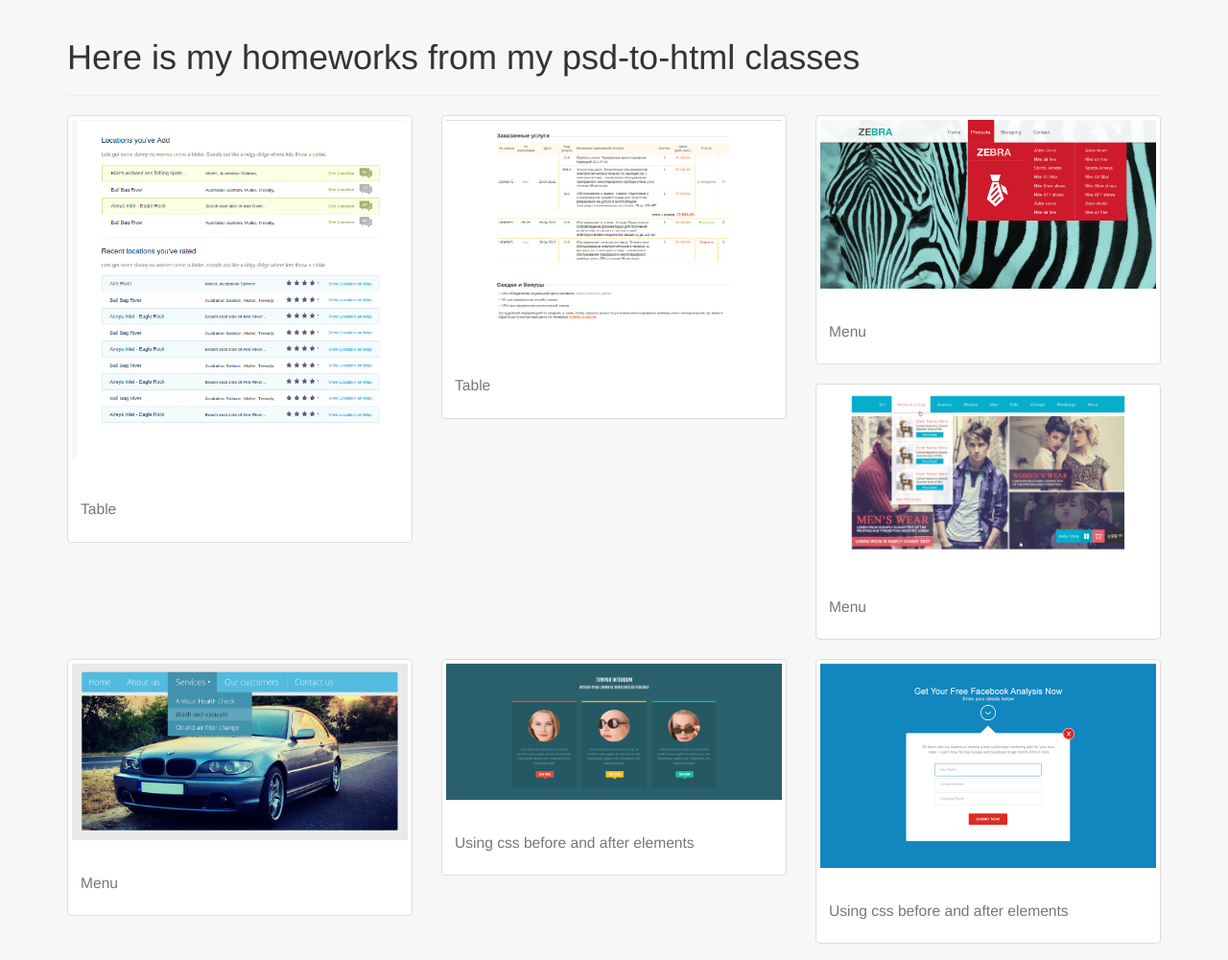
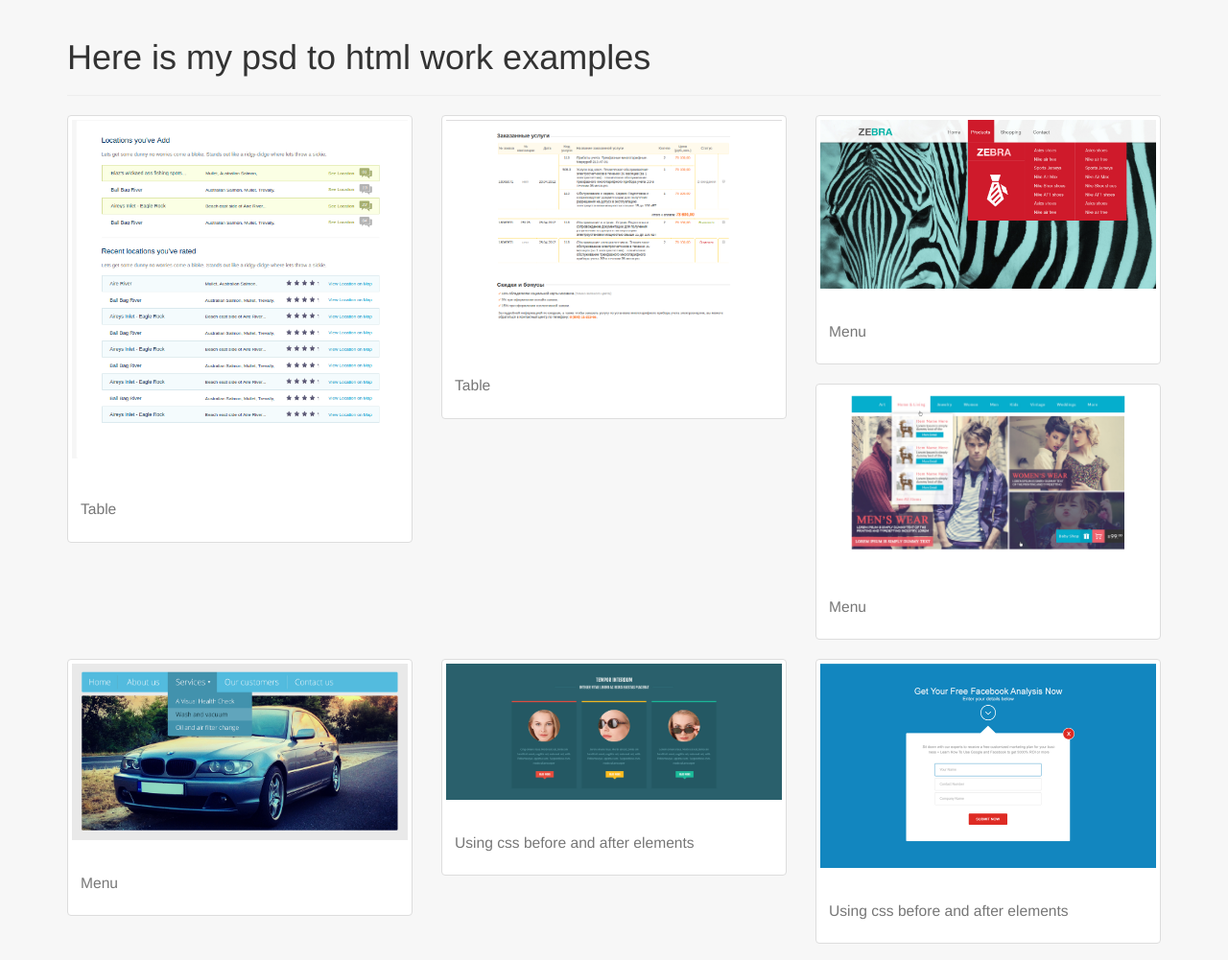
Before and after one commit to jikulya/jikulya.github.io, a plain HTML site: page index.html in a window 1280 px wide. Shown: the top 1001 px of the page at 96% size. Drawn offline with nearby package versions, Linux system fonts and the light colour scheme.

Commit message:
* worked on main page * added bootstrap

```diff
--- a/index.html
+++ b/index.html
@@ -19,10 +19,8 @@
 <body>
 <div class="container">
     <div class="page-header">
-        <h1>Here is my homeworks from my psd-to-html classes</h1>
+        <h1>Here is my psd to html work examples</h1>
     </div>
-
-
     <div class="row">
 
         <div class="col-sm-6 col-md-4">
```
